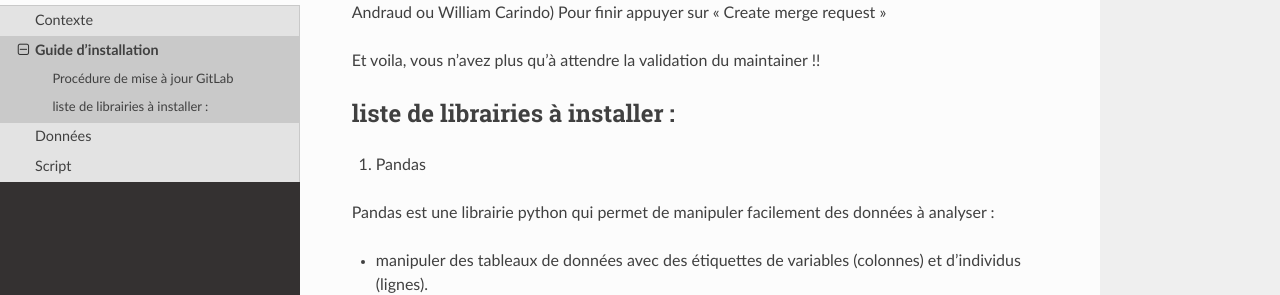
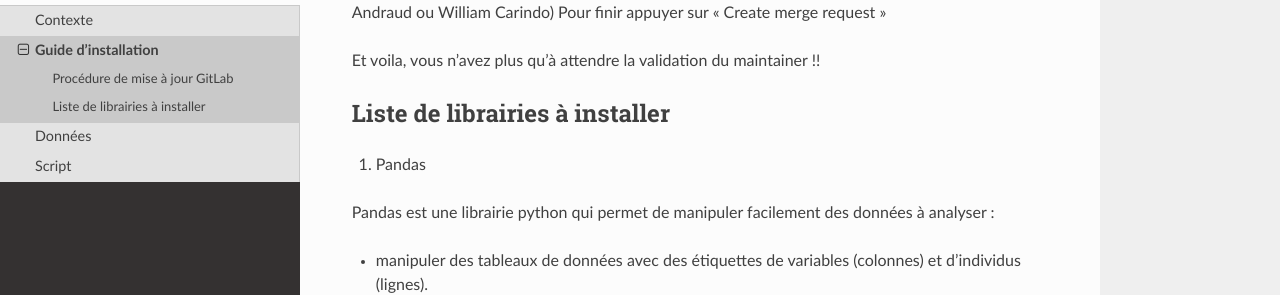
Before and after one commit to William97163/J_aimeMesCommentaires, a Sphinx documentation site: the page built from docs/guide.rst, in a window 1280 px wide and 900 px high, scrolled down 436 px. Shown: the part 163-458 px from the top of the window. Built offline with Sphinx 7.4.7 and the Read the Docs theme 2.0.0, drawn with Linux system fonts in a browser that asks for light colours.

Commit message:
minor fix

```diff
--- a/docs/guide.rst
+++ b/docs/guide.rst
@@ -27,8 +27,8 @@ Pour finir appuyer sur "Create merge request"
 Et voila, vous n'avez plus qu'à attendre la validation du maintainer !!
 
 
-liste de librairies à installer :
----------------------------------
+Liste de librairies à installer
+-------------------------------
 
 1. Pandas
 
```
